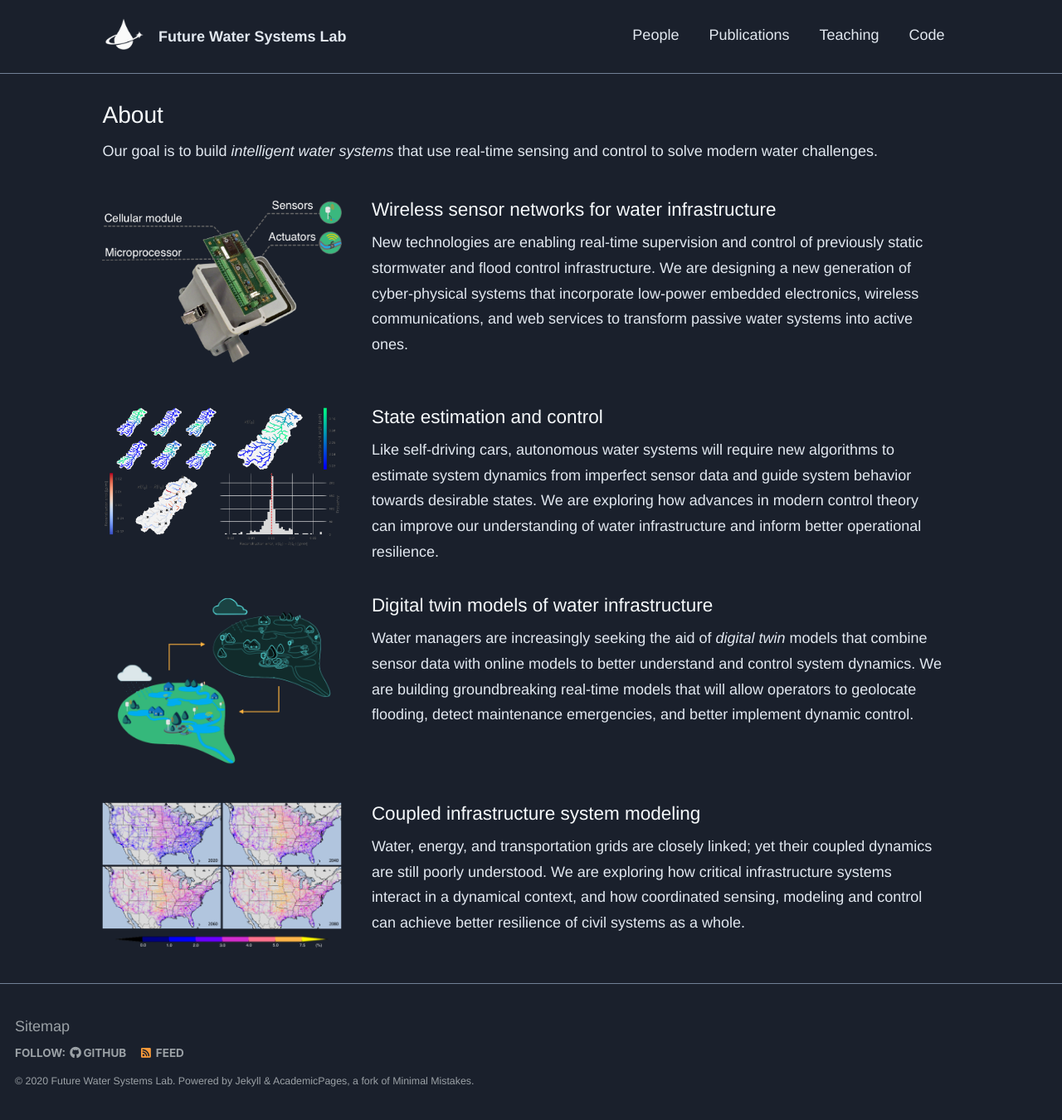
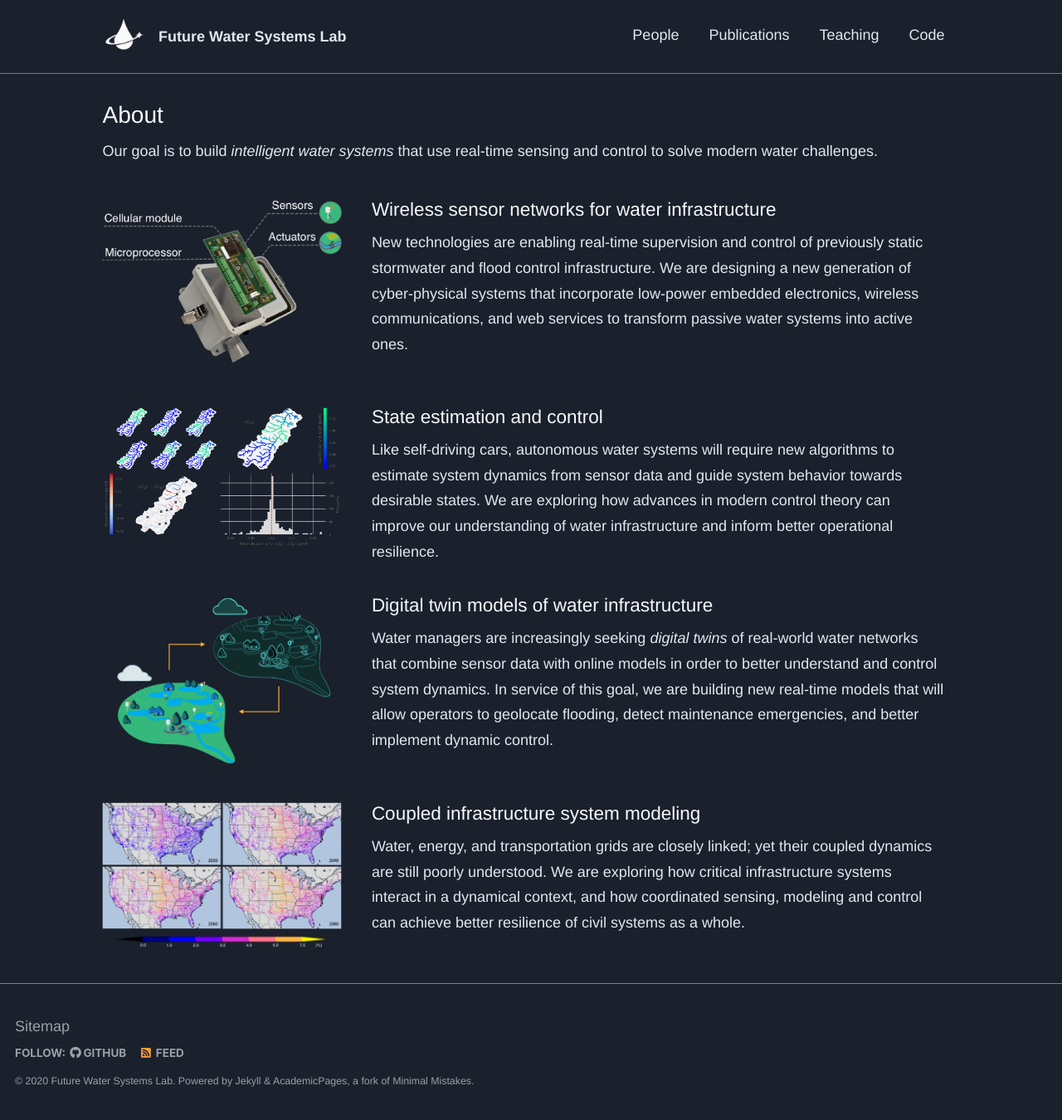
Before and after one commit to SMARTINFRALAB/SMARTINFRALAB.github.io, a Jekyll site: the page built from _pages/about.md, in a window 1280 px wide. Shown: the whole page at 83% size. Built offline with Jekyll 4.4.1, drawn with Linux system fonts in a browser that asks for light colours.

Commit message:
Fix masthead hover

```diff
--- a/_pages/about.md
+++ b/_pages/about.md
@@ -18,13 +18,13 @@
 
 <div class="page__col-wrap">
 <div class="page__lcol"><img src="/images/state_estimation.png"></div>
-<div class="page__rcol"><h2>State estimation and control</h2> Like self-driving cars, autonomous water systems will require new algorithms to estimate system dynamics from imperfect sensor data and guide system behavior towards desirable states. We are exploring how advances in modern control theory can improve our understanding of water infrastructure and inform better operational resilience.
+<div class="page__rcol"><h2>State estimation and control</h2> Like self-driving cars, autonomous water systems will require new algorithms to estimate system dynamics from sensor data and guide system behavior towards desirable states. We are exploring how advances in modern control theory can improve our understanding of water infrastructure and inform better operational resilience.
 </div>
 </div>
 
 <div class="page__col-wrap">
 <div class="page__lcol"><img src="/images/digital_twins.png"></div>
-<div class="page__rcol"><h2>Digital twin models of water infrastructure</h2> Water managers are increasingly seeking the aid of <i>digital twin</i> models that combine sensor data with online models to better understand and control system dynamics. We are building groundbreaking real-time models that will allow operators to geolocate flooding, detect maintenance emergencies, and better implement dynamic control.
+<div class="page__rcol"><h2>Digital twin models of water infrastructure</h2> Water managers are increasingly seeking <i>digital twins</i> of real-world water networks that combine sensor data with online models in order to better understand and control system dynamics. In service of this goal, we are building new real-time models that will allow operators to geolocate flooding, detect maintenance emergencies, and better implement dynamic control.
 </div>
 </div>
 
--- a/_sass/_masthead.scss
+++ b/_sass/_masthead.scss
@@ -108,9 +108,37 @@
 .masthead__rgroup {
     @include span(9.6 of 12 last);
     padding-top: 0.6em;
+
     a {
         text-decoration: none;
         color: $text-color;
         font-weight: 700;
+
+        position: relative;
+
+        &:hover {
+            color: $link-color-hover;
+        }
+
+        &:before {
+            content: "";
+            position: absolute;
+            left: 0;
+            bottom: -10px;
+            height: 4px;
+            background: mix(#fff, $primary-color, 50%);
+            width: 100%;
+            -webkit-transition: $global-transition;
+            transition: $global-transition;
+            -webkit-transform: scaleX(0);
+            -ms-transform: scaleX(0);
+            transform: scaleX(0); /* hide*/
+        }
+
+        &:hover:before {
+            -webkit-transform: scaleX(1);
+            -ms-transform: scaleX(1);
+            transform: scaleX(1); /* reveal*/
+        }
     }
 }
--- a/_sass/_variables.scss
+++ b/_sass/_variables.scss
@@ -98,7 +98,7 @@
 
 
 /* links */
-$link-color                 : $uth-dim;
+$link-color                 : $text-color;
 $link-color-hover           : mix(#000, $link-color, 25%);
 $link-color-visited         : mix(#fff, $link-color, 25%);
 $masthead-link-color        : $uth-text;
```
